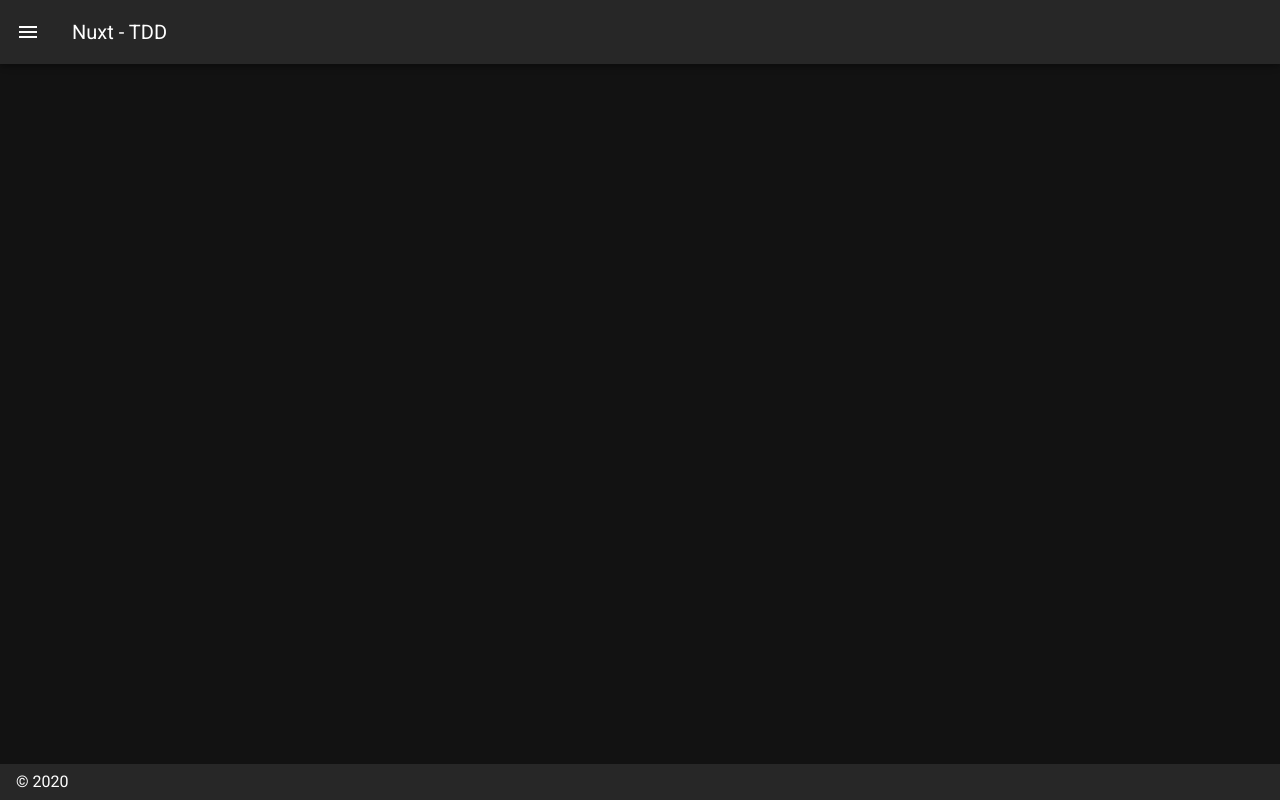
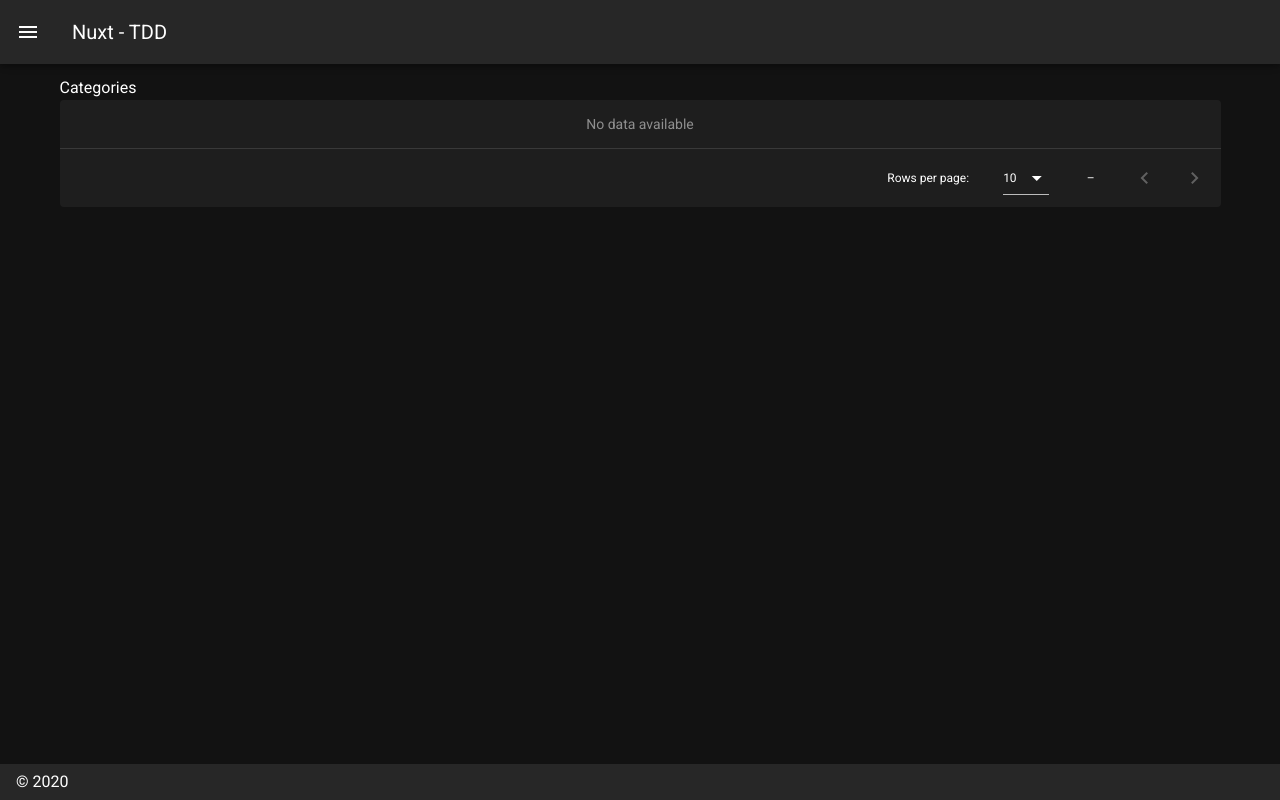
Before and after one commit to pedr-munhoz/nuxt-tdd, a Nuxt app: page /categories in a window 1280 px wide. Built offline with nearby package versions, Linux system fonts and the light colour scheme.

Commit message:
TablePresentation component in the green fase.

```diff
--- a/components/TablePresentation.vue
+++ b/components/TablePresentation.vue
@@ -1,5 +1,8 @@
 <template>
-  <div></div>
+  <div>
+    {{ title }}
+    <v-data-table :headers="headers" :items="items" />
+  </div>
 </template>
 
 <script>
@@ -12,6 +15,16 @@ export default {
       required: true,
       default: '',
     },
+    headers: {
+      type: Array,
+      required: true,
+      default: () => [],
+    },
+    items: {
+      type: Array,
+      required: true,
+      default: () => [],
+    },
   },
 };
 </script>
--- a/pages/categories.vue
+++ b/pages/categories.vue
@@ -1,6 +1,6 @@
 <template>
   <div>
-    <table-presentation :title="title" />
+    <table-presentation :title="title" :headers="[]" :items="[]" />
   </div>
 </template>
 
--- a/pages/index.vue
+++ b/pages/index.vue
@@ -1,6 +1,6 @@
 <template>
   <div>
-    <table-presentation :title="title" />
+    <table-presentation :title="title" :headers="[]" :items="[]" />
   </div>
 </template>
 
--- a/pages/products.vue
+++ b/pages/products.vue
@@ -1,6 +1,6 @@
 <template>
   <div>
-    <table-presentation :title="title" />
+    <table-presentation :title="title" :headers="[]" :items="[]" />
   </div>
 </template>
 
```
Also changed, not shown: 1 other file (tests, documents, lock files or other folders).
